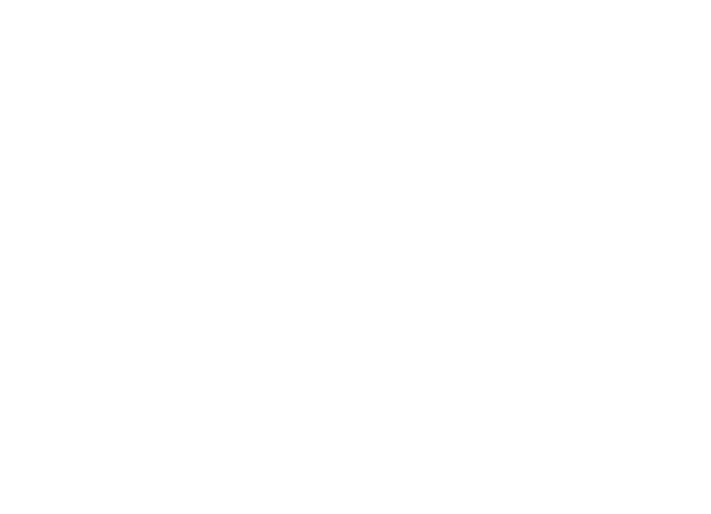
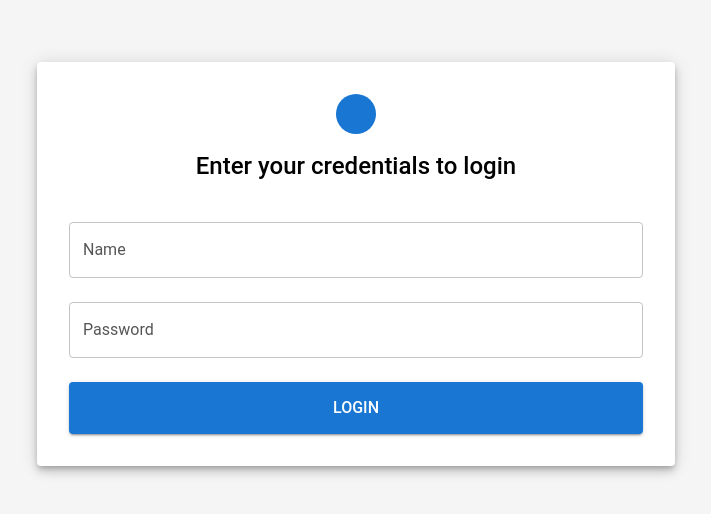
Before and after one commit to klimenko2233/test-task-axels, a React (Vite) app: page / in a window 1280 px wide. Shown: the part 136-650 px from the top of the page, without its empty margins (284-995 px from the left). Built offline with nearby package versions, Linux system fonts and the light colour scheme.

Commit message:
Built login page with mui

```diff
--- a/package.json
+++ b/package.json
@@ -10,8 +10,12 @@
     "preview": "vite preview"
   },
   "dependencies": {
+    "@emotion/react": "^11.14.0",
+    "@emotion/styled": "^11.14.1",
+    "@mui/material": "^7.3.2",
     "react": "^19.1.1",
-    "react-dom": "^19.1.1"
+    "react-dom": "^19.1.1",
+    "socket.io-client": "^4.8.1"
   },
   "devDependencies": {
     "@eslint/js": "^9.36.0",
--- a/src/App.tsx
+++ b/src/App.tsx
@@ -1,11 +1,22 @@
-import './App.css'
+import { useState } from "react";
+import Login from "./components /Login.tsx";
+
+export interface UserCredo {
+    name: string;
+    password: string;
+}
 
 function App() {
+    const [user, setUser] = useState<UserCredo | null>(null);
 
-  return (
-    <>
-    </>
-  )
+    if (!user) return <Login onLogin={setUser} />;
+
+    return (
+        <div style={{ padding: "2rem", fontFamily: "Roboto, Arial, sans-serif" }}>
+            <h1>Hello, {user.name}!</h1>
+            <p>Your password: {user.password}</p>
+        </div>
+    );
 }
 
-export default App
+export default App;
--- /dev/null
+++ b/src/components /Login.tsx
@@ -0,0 +1,73 @@
+import {useState} from "react";
+import {Avatar, Box, Button, Paper, TextField, Typography} from "@mui/material";
+import {PersonIcon} from "./PersonIcon.tsx";
+import type {UserCredo} from "../App.tsx";
+
+
+
+export default function Login({ onLogin }: { onLogin: (user: UserCredo) => void }) {
+    const [name, setName] = useState("");
+    const [password, setPassword] = useState("");
+
+    const handleLogin = () => {
+        if(name.trim() && password.trim()) {
+            onLogin({name,password});
+        }
+    };
+    return (
+        //main container
+        <Box
+            display="flex"
+            justifyContent="center"
+            alignItems="center"
+            height="100vh"
+            bgcolor="background.default"
+        >
+            {/* Login form */}
+            <Paper elevation={6} sx={{padding: 4, minWidth: 320, textAlign: "center"}}>
+
+                {/* Avatar with user icon */}
+                <Avatar sx={{margin:"0 auto",bgcolor:"primary.main", mb:2}}>
+                    <PersonIcon/>
+                </Avatar>
+
+                {/* Header */}
+                <Typography variant="h5" mb={3}>
+                    Enter your credentials to login
+                </Typography>
+
+                {/* Input fields */}
+                <TextField
+                    fullWidth
+                    label="Name"
+                    value={name}
+                onChange={(e)=>setName(e.target.value)}
+                    margin="normal"
+                    onKeyDown={(e)=>e.key === "Enter" && handleLogin()}
+                />
+                <TextField
+                    fullWidth
+                    label="Password"
+                    type="text"
+                    value={password}
+                    onChange={(e)=>setPassword(e.target.value)}
+                    margin="normal"
+                    onKeyDown={(e)=>e.key === "Enter" && handleLogin()}
+                />
+
+                {/* Login button */}
+                <Button
+                    fullWidth
+                    variant="contained"
+                    color="primary"
+                    onClick={handleLogin}
+                    sx={{ mt: 2, py: 1.5, fontSize: "16px" }}
+                >
+                    Login
+                </Button>
+            </Paper>
+        </Box>
+    )
+
+
+}
--- /dev/null
+++ b/src/components /PersonIcon.tsx
@@ -0,0 +1,5 @@
+export const PersonIcon = () => {
+    return (
+        <></>
+    );
+};
--- a/src/main.tsx
+++ b/src/main.tsx
@@ -1,5 +1,11 @@
 import { createRoot } from 'react-dom/client'
 import './index.css'
 import App from './App.tsx'
+import {CssBaseline, ThemeProvider} from "@mui/material";
+import theme from "./themes/theme.ts";
 
-createRoot(document.getElementById('root')!).render(<App />)
+createRoot(document.getElementById('root')!).render(
+    <ThemeProvider theme={theme}>
+        <CssBaseline />
+        <App />
+    </ThemeProvider>)
--- /dev/null
+++ b/src/themes/theme.ts
@@ -0,0 +1,17 @@
+import { createTheme } from "@mui/material/styles";
+
+const theme = createTheme({
+    palette: {
+        primary: {main: "#1976d2", dark:"#115293"},
+        secondary: {main:"#f50057"},
+        background: {default: "#f5f5f5", paper: "#ffffff"},
+        text: {primary: "#000000", secondary: "#555555"}
+    },
+    typography: {
+        fontFamily: "Roboto, Arial, sans-serif",
+        h5: {fontWeight:500},
+        body1: {fontSize: "1rem"}
+    }
+});
+
+export default theme;
```
Also changed, not shown: 1 other file (tests, documents, lock files or other folders).
